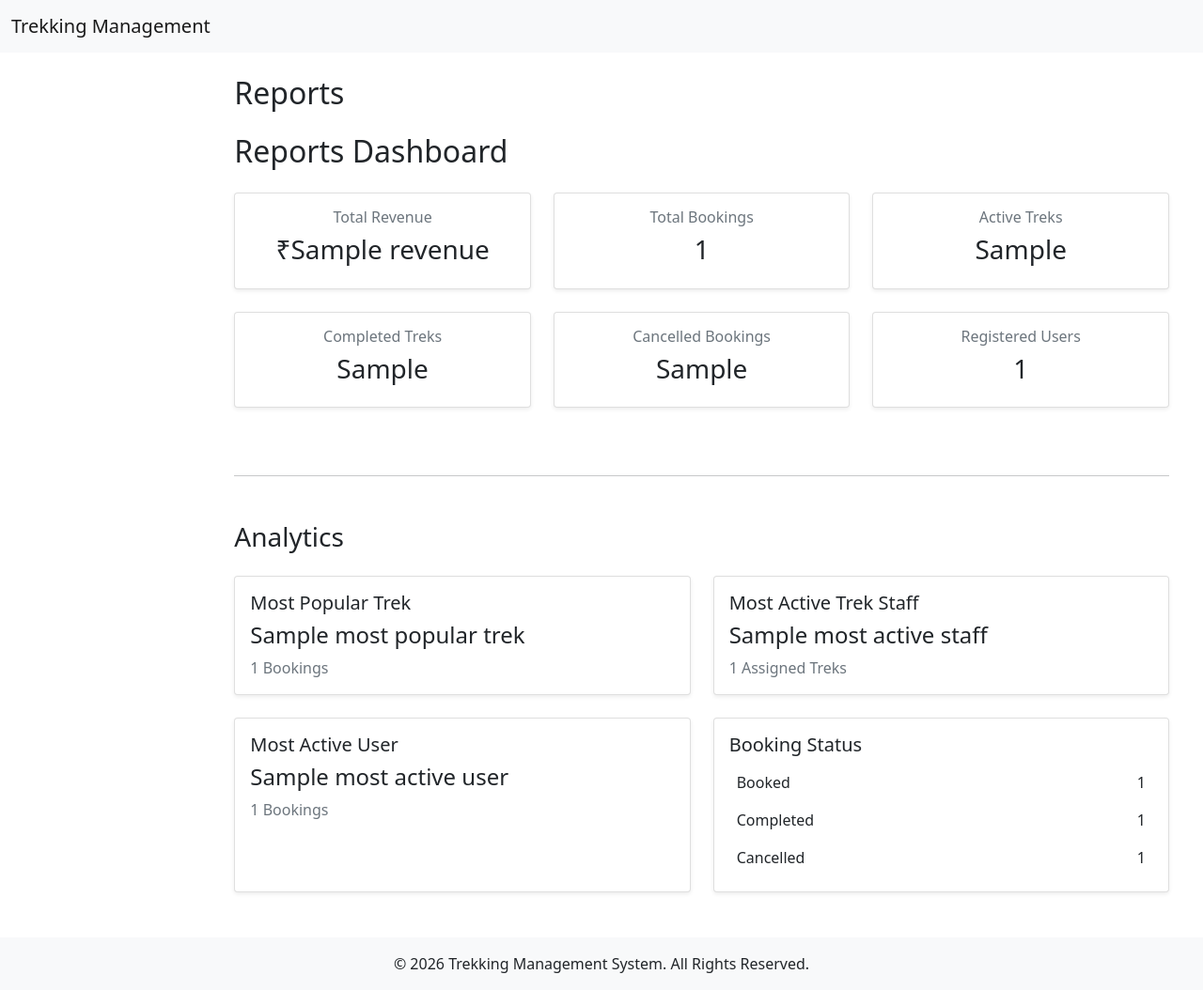
After one commit to swarnabha0252/trekking-management-app, a Flask app: template templates/reports.html in a window 1280 px wide. The commit adds this page. Shown: the whole page at 94% size. Run offline with Flask 3, Linux system fonts and the light colour scheme; the template is opened without the code that fills it: most values are stand-ins (such as "Sample title", 1, 10 or a date in 2020); parts of the project's set-up code (start-up, migrations or seed data) failed here and were passed over.

Commit message:
Add reports dashboard, search functionality, booking management, and update README

```diff
--- a/templates/admin_dashboard.html
+++ b/templates/admin_dashboard.html
@@ -44,7 +44,7 @@ Admin Dashboard
 
     </a>
 
-    <a href="#" class="list-group-item list-group-item-action">
+    <a href="{{ url_for('admin.reports') }}" class="list-group-item list-group-item-action">
 
         Reports
 
--- a/templates/manage_bookings.html
+++ b/templates/manage_bookings.html
@@ -34,8 +34,10 @@ Manage Bookings
 
     </a>
 
-    <a href="#" class="list-group-item list-group-item-action">
+    <a href="{{ url_for('admin.reports') }}" class="list-group-item list-group-item-action">
+
         Reports
+
     </a>
 
     <a href="#" class="list-group-item list-group-item-action">
--- a/templates/manage_staff.html
+++ b/templates/manage_staff.html
@@ -43,7 +43,7 @@ Manage Staff
 
     </a>
 
-    <a href="#" class="list-group-item list-group-item-action">
+    <a href="{{ url_for('admin.reports') }}" class="list-group-item list-group-item-action">
 
         Reports
 
--- a/templates/manage_treks.html
+++ b/templates/manage_treks.html
@@ -43,7 +43,7 @@ Manage Treks
 
     </a>
 
-    <a href="#" class="list-group-item list-group-item-action">
+    <a href="{{ url_for('admin.reports') }}" class="list-group-item list-group-item-action">
 
         Reports
 
--- a/templates/manage_users.html
+++ b/templates/manage_users.html
@@ -44,7 +44,7 @@ Manage Users
 
     </a>
 
-    <a href="#" class="list-group-item list-group-item-action">
+    <a href="{{ url_for('admin.reports') }}" class="list-group-item list-group-item-action">
 
         Reports
 
--- /dev/null
+++ b/templates/reports.html
@@ -0,0 +1,370 @@
+{% extends "base.html" %}
+
+{% block title %}
+Reports
+{% endblock %}
+
+{% block sidebar %}
+
+<!-- Copy the same admin sidebar -->
+<!-- Make Reports active -->
+
+{% endblock %}
+
+{% block content %}
+
+<h2 class="mb-4">
+
+    Reports
+
+</h2>
+
+<h2 class="mb-4">
+
+    Reports Dashboard
+
+</h2>
+
+<div class="row">
+
+    <div class="col-md-4 mb-4">
+
+        <div class="card shadow-sm text-center">
+
+            <div class="card-body">
+
+                <h6 class="text-muted">
+
+                    Total Revenue
+
+                </h6>
+
+                <h3>
+
+                    ₹{{ revenue }}
+
+                </h3>
+
+            </div>
+
+        </div>
+
+    </div>
+
+    <div class="col-md-4 mb-4">
+
+        <div class="card shadow-sm text-center">
+
+            <div class="card-body">
+
+                <h6 class="text-muted">
+
+                    Total Bookings
+
+                </h6>
+
+                <h3>
+
+                    {{ total_bookings }}
+
+                </h3>
+
+            </div>
+
+        </div>
+
+    </div>
+
+    <div class="col-md-4 mb-4">
+
+        <div class="card shadow-sm text-center">
+
+            <div class="card-body">
+
+                <h6 class="text-muted">
+
+                    Active Treks
+
+                </h6>
+
+                <h3>
+
+                    {{ active_treks }}
+
+                </h3>
+
+            </div>
+
+        </div>
+
+    </div>
+
+    <div class="col-md-4 mb-4">
+
+        <div class="card shadow-sm text-center">
+
+            <div class="card-body">
+
+                <h6 class="text-muted">
+
+                    Completed Treks
+
+                </h6>
+
+                <h3>
+
+                    {{ completed_treks }}
+
+                </h3>
+
+            </div>
+
+        </div>
+
+    </div>
+
+    <div class="col-md-4 mb-4">
+
+        <div class="card shadow-sm text-center">
+
+            <div class="card-body">
+
+                <h6 class="text-muted">
+
+                    Cancelled Bookings
+
+                </h6>
+
+                <h3>
+
+                    {{ cancelled_bookings }}
+
+                </h3>
+
+            </div>
+
+        </div>
+
+    </div>
+
+    <div class="col-md-4 mb-4">
+
+        <div class="card shadow-sm text-center">
+
+            <div class="card-body">
+
+                <h6 class="text-muted">
+
+                    Registered Users
+
+                </h6>
+
+                <h3>
+
+                    {{ total_users }}
+
+                </h3>
+
+            </div>
+
+        </div>
+
+    </div>
+
+</div>
+<hr class="my-5">
+
+<h3 class="mb-4">
+
+    Analytics
+
+</h3>
+
+<div class="row">
+
+    <!-- Most Popular Trek -->
+
+    <div class="col-md-6 mb-4">
+
+        <div class="card shadow-sm h-100">
+
+            <div class="card-body">
+
+                <h5 class="card-title">
+
+                    Most Popular Trek
+
+                </h5>
+
+                {% if most_popular_trek %}
+
+                <h4>{{ most_popular_trek.name }}</h4>
+
+                <p class="text-muted mb-0">
+
+                    {{ most_popular_trek.booking_count }} Bookings
+
+                </p>
+
+                {% else %}
+
+                <p class="text-muted">
+
+                    No data available.
+
+                </p>
+
+                {% endif %}
+
+            </div>
+
+        </div>
+
+    </div>
+
+    <!-- Most Active Trek Staff -->
+
+    <div class="col-md-6 mb-4">
+
+        <div class="card shadow-sm h-100">
+
+            <div class="card-body">
+
+                <h5 class="card-title">
+
+                    Most Active Trek Staff
+
+                </h5>
+
+                {% if most_active_staff %}
+
+                <h4>{{ most_active_staff.name }}</h4>
+
+                <p class="text-muted mb-0">
+
+                    {{ most_active_staff.trek_count }} Assigned Treks
+
+                </p>
+
+                {% else %}
+
+                <p class="text-muted">
+
+                    No data available.
+
+                </p>
+
+                {% endif %}
+
+            </div>
+
+        </div>
+
+    </div>
+
+    <!-- Most Active User -->
+
+    <div class="col-md-6 mb-4">
+
+        <div class="card shadow-sm h-100">
+
+            <div class="card-body">
+
+                <h5 class="card-title">
+
+                    Most Active User
+
+                </h5>
+
+                {% if most_active_user %}
+
+                <h4>{{ most_active_user.name }}</h4>
+
+                <p class="text-muted mb-0">
+
+                    {{ most_active_user.booking_count }} Bookings
+
+                </p>
+
+                {% else %}
+
+                <p class="text-muted">
+
+                    No data available.
+
+                </p>
+
+                {% endif %}
+
+            </div>
+
+        </div>
+
+    </div>
+
+    <!-- Booking Status -->
+
+    <div class="col-md-6 mb-4">
+
+        <div class="card shadow-sm h-100">
+
+            <div class="card-body">
+
+                <h5 class="card-title">
+
+                    Booking Status
+
+                </h5>
+
+                <table class="table table-borderless mb-0">
+
+                    <tbody>
+
+                        <tr>
+
+                            <td>Booked</td>
+
+                            <td class="text-end">
+
+                                {{ booked_count }}
+
+                            </td>
+
+                        </tr>
+
+                        <tr>
+
+                            <td>Completed</td>
+
+                            <td class="text-end">
+
+                                {{ completed_booking_count }}
+
+                            </td>
+
+                        </tr>
+
+                        <tr>
+
+                            <td>Cancelled</td>
+
+                            <td class="text-end">
+
+                                {{ cancelled_booking_count }}
+
+                            </td>
+
+                        </tr>
+
+                    </tbody>
+
+                </table>
+
+            </div>
+
+        </div>
+
+    </div>
+
+</div>
+{% endblock %}
```
Also changed, not shown: routes/admin.py (+103 -1 lines), templates/search_results.html (+4 -6 lines), README.md.
